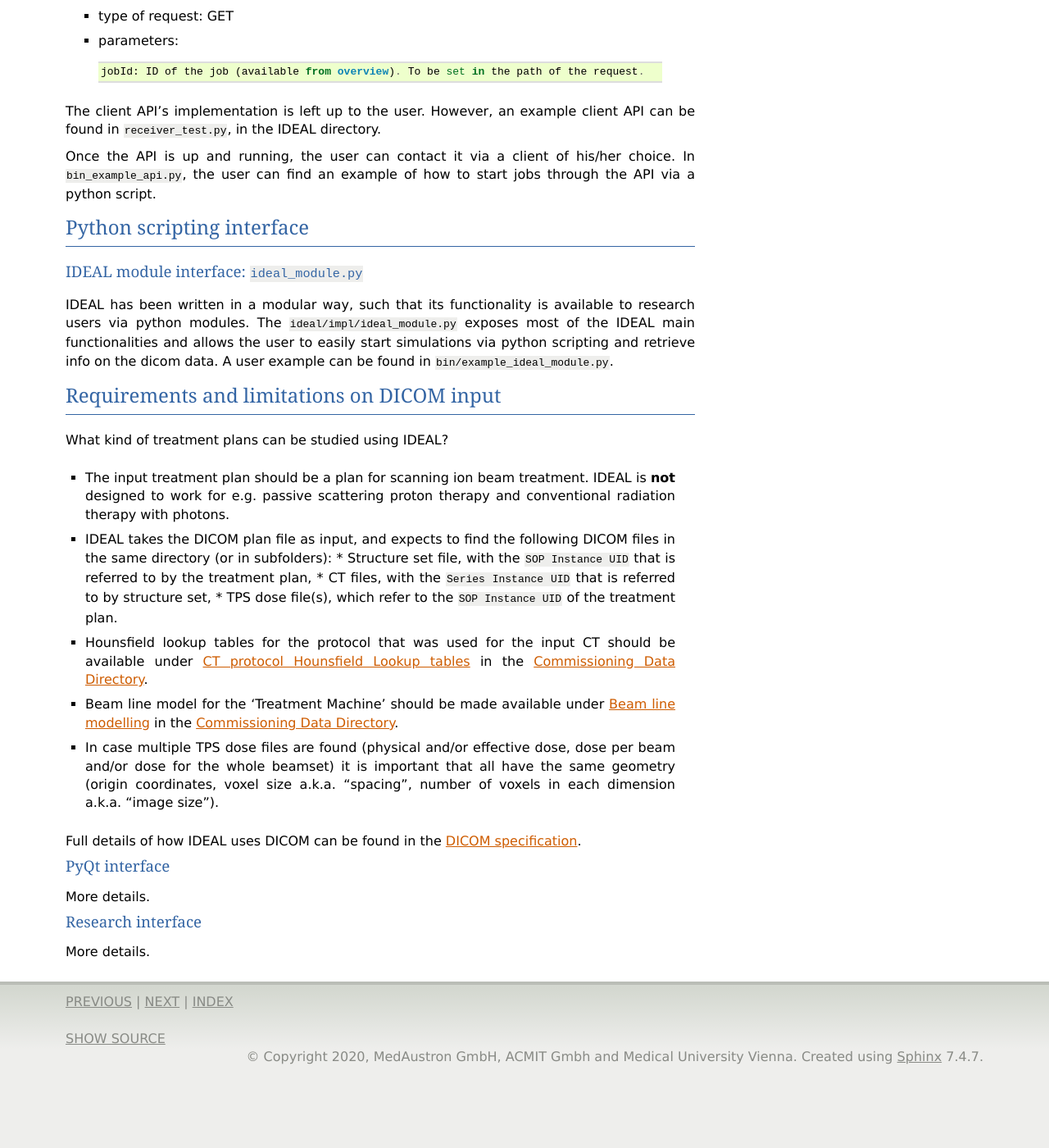
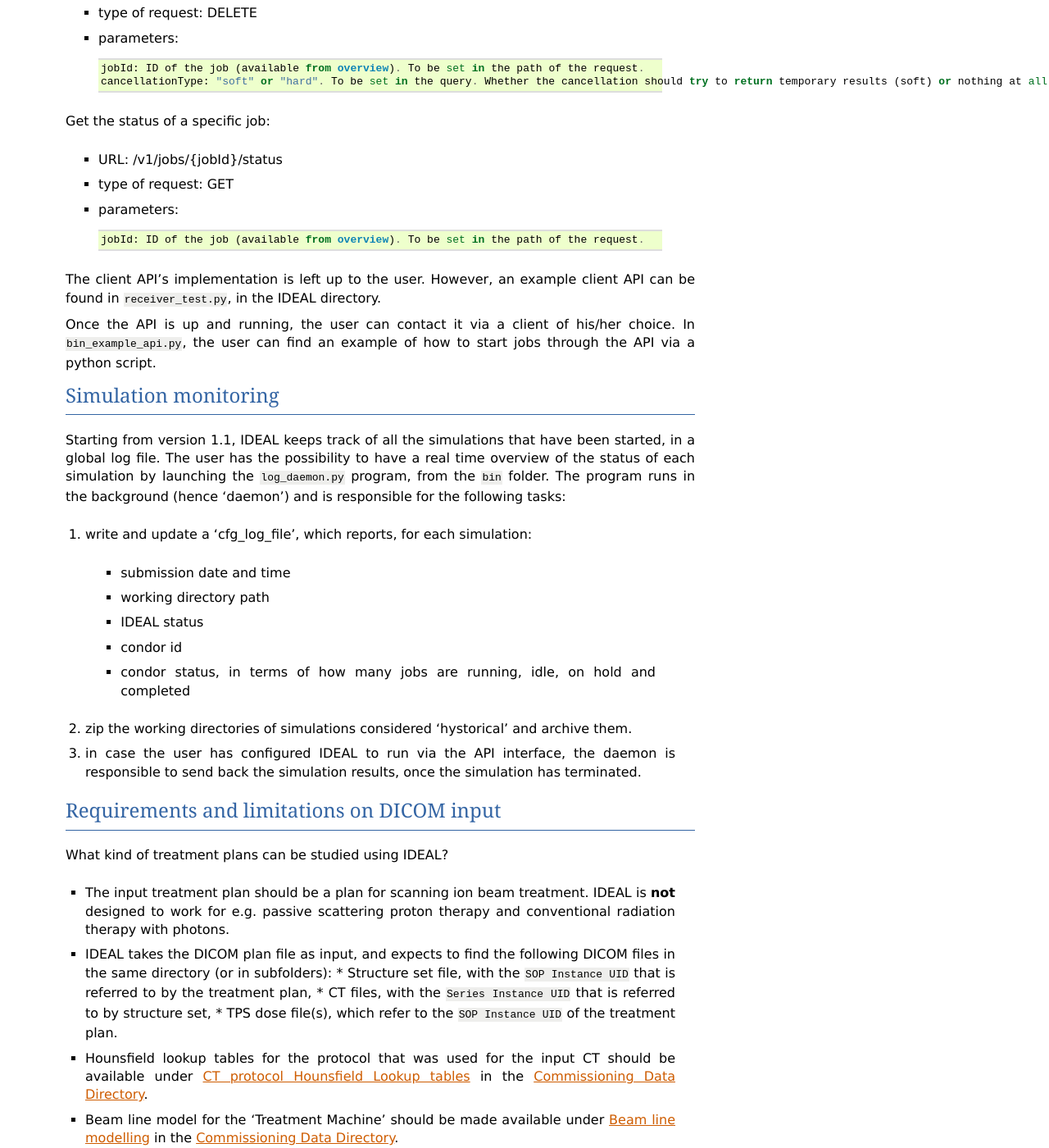
Before and after one commit to OpenGATE/IDEAL, a Sphinx documentation site: the page built from docs/usage/index.rst, in a window 1280 px wide and 1400 px high, scrolled down 8823 px. Shown: the whole window at 82% size. Built offline with Sphinx 7.4.7, drawn with Linux system fonts in a browser that asks for light colours; the version number could not be read and is left out; before the commit the page ends 10133 px from its top, so only the background shows below that; some of the changed text lies outside the part shown.

Commit message:
fix labels, add log daemon section

```diff
--- a/docs/usage/api_interface.inc
+++ b/docs/usage/api_interface.inc
@@ -1,4 +1,4 @@
-.. _cmdline-interface-label:
+.. _api-interface-label:
 
 ------------------------------------
 API interface: ``api.py``
--- a/docs/usage/index.rst
+++ b/docs/usage/index.rst
@@ -12,26 +12,21 @@ Command line interface
 .. include:: cmdline_interface.inc
 
 ==========================
+Python scripting interface
+==========================
+
+.. include:: module_interface.inc
+
+==========================
 API interface
 ==========================
 
 .. include:: api_interface.inc
 
 ==========================
-Python scripting interface
+Simulation monitoring
 ==========================
 
-.. include:: module_interface.inc
+.. include:: log_daemon.inc
 
 .. include:: dicom_requirements.inc
---------------
-PyQt interface
---------------
-
-More details.
-
-------------------
-Research interface
-------------------
-
-More details.
--- /dev/null
+++ b/docs/usage/log_daemon.inc
@@ -0,0 +1,16 @@
+.. _log-daemon-label:
+
+Starting from version 1.1, IDEAL keeps track of all the simulations that have been started, in a global log file.
+The user has the possibility to have a real time overview of the status of each simulation by launching the ``log_daemon.py`` program, from the ``bin`` folder.
+The program runs in the background (hence 'daemon') and is responsible for the following tasks:
+
+
+#. write and update a 'cfg_log_file', which reports, for each simulation:
+	- submission date and time
+	- working directory path
+	- IDEAL status
+	- condor id
+	- condor status, in terms of how many jobs are running, idle, on hold and completed
+
+#. zip the working directories of simulations considered 'hystorical' and archive them.
+#. in case the user has configured IDEAL to run via the API interface, the daemon is responsible to send back the simulation results, once the simulation has terminated.
--- a/docs/usage/module_interface.inc
+++ b/docs/usage/module_interface.inc
@@ -1,4 +1,4 @@
-.. _cmdline-interface-label:
+.. _scripting-interface-label:
 
 ------------------------------------
 IDEAL module interface: ``ideal_module.py``
```
Also changed, not shown: docs/commissioning/log_daemon_cfg.inc (+2 -17 lines).
